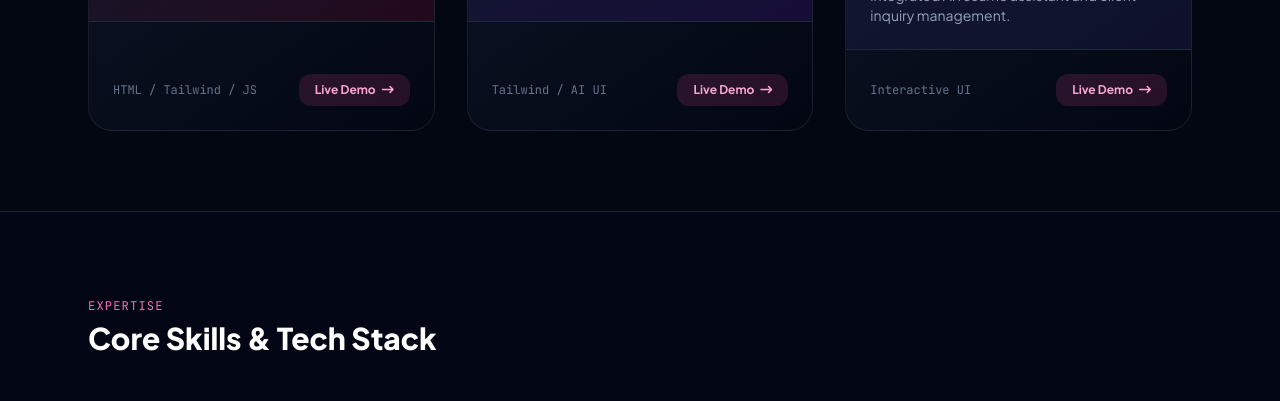
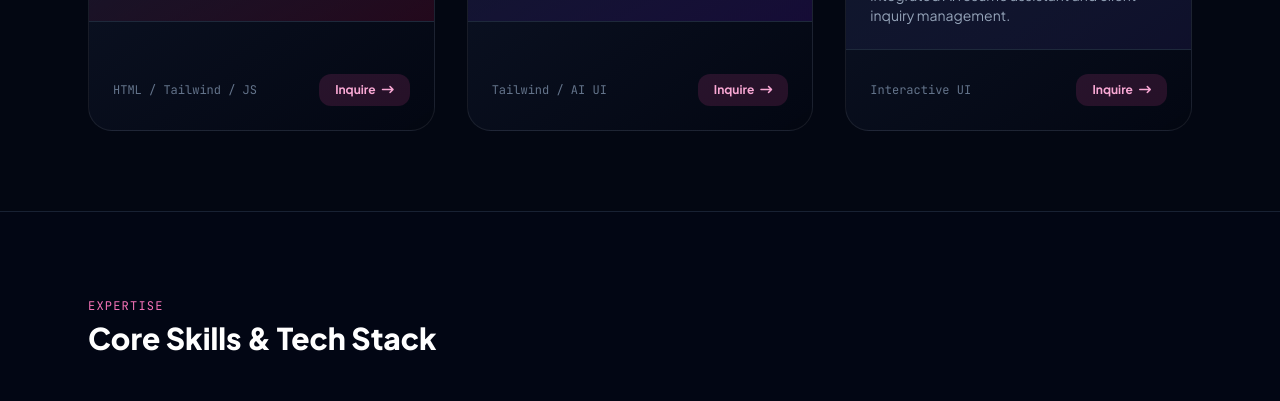
Before and after one commit to AbdulrhmanRamadan221/my-portfolio, a plain HTML site: page index.html in a window 1280 px wide. Shown: the part 1400-1801 px from the top of the page. Drawn offline with nearby package versions, Linux system fonts and the light colour scheme.

Commit message:
Replace 'Live Demo' with 'Inquire' in index.html

```diff
--- a/index.html
+++ b/index.html
@@ -161,8 +161,8 @@
                     </div>
                     <div class="p-6 flex items-center justify-between">
                         <span class="font-mono text-xs text-slate-500">HTML / Tailwind / JS</span>
-                        <a href="code_artifact (1)_2.html" target="_blank" class="px-4 py-2 rounded-xl bg-pink-500/15 hover:bg-pink-500 text-pink-300 hover:text-white font-bold text-xs transition-all flex items-center gap-1.5">
-                            <span class="btn-live-text">Live Demo</span> <i class="fa-solid fa-arrow-right-long"></i>
+                        <a href="#contact" class="px-4 py-2 rounded-xl bg-pink-500/15 hover:bg-pink-500 text-pink-300 hover:text-white font-bold text-xs transition-all flex items-center gap-1.5">
+                            <span class="btn-live-text">Inquire</span> <i class="fa-solid fa-arrow-right-long"></i>
                         </a>
                     </div>
                 </div>
@@ -176,8 +176,8 @@
                     </div>
                     <div class="p-6 flex items-center justify-between">
                         <span class="font-mono text-xs text-slate-500">Tailwind / AI UI</span>
-                        <a href="code_artifact_2.html" target="_blank" class="px-4 py-2 rounded-xl bg-pink-500/15 hover:bg-pink-500 text-pink-300 hover:text-white font-bold text-xs transition-all flex items-center gap-1.5">
-                            <span class="btn-live-text">Live Demo</span> <i class="fa-solid fa-arrow-right-long"></i>
+                        <a href="#contact" class="px-4 py-2 rounded-xl bg-pink-500/15 hover:bg-pink-500 text-pink-300 hover:text-white font-bold text-xs transition-all flex items-center gap-1.5">
+                            <span class="btn-live-text">Inquire</span> <i class="fa-solid fa-arrow-right-long"></i>
                         </a>
                     </div>
                 </div>
@@ -191,8 +191,8 @@
                     </div>
                     <div class="p-6 flex items-center justify-between">
                         <span class="font-mono text-xs text-slate-500">Interactive UI</span>
-                        <a href="code_artifact (2)_2.html" target="_blank" class="px-4 py-2 rounded-xl bg-pink-500/15 hover:bg-pink-500 text-pink-300 hover:text-white font-bold text-xs transition-all flex items-center gap-1.5">
-                            <span class="btn-live-text">Live Demo</span> <i class="fa-solid fa-arrow-right-long"></i>
+                        <a href="#contact" class="px-4 py-2 rounded-xl bg-pink-500/15 hover:bg-pink-500 text-pink-300 hover:text-white font-bold text-xs transition-all flex items-center gap-1.5">
+                            <span class="btn-live-text">Inquire</span> <i class="fa-solid fa-arrow-right-long"></i>
                         </a>
                     </div>
                 </div>
@@ -287,7 +287,7 @@
                 p3Tag: 'Interactive Portfolio',
                 p3Title: 'Interactive Freelancer Portfolio',
                 p3Desc: 'A dynamic developer portfolio featuring an integrated AI resume assistant and client inquiry management.',
-                btnLiveText: 'Live Demo',
+                btnLiveText: 'Inquire',
                 skillsTag: 'EXPERTISE',
                 skillsHeading: 'Core Skills & Tech Stack',
                 contactTag: 'GET IN TOUCH',
@@ -325,7 +325,7 @@
                 p3Tag: 'بورتفوليو تفاعلي',
                 p3Title: 'بورتفوليو المستقل الذكي',
                 p3Desc: 'منصة عرض أعمال ديناميكية تتضمن مساعد سيرة ذاتية ذكي ونظام لإدارة طلبات الشركات والعملاء.',
-                btnLiveText: 'معاينة حية',
+                btnLiveText: 'استفسر',
                 skillsTag: 'الخبرات',
                 skillsHeading: 'المهارات والتقنيات المستخدمة',
                 contactTag: 'تواصل معي',
@@ -372,7 +372,7 @@
 
             document.getElementById('p2-tag').textContent = t.p2Tag;
             document.getElementById('p2-title').textContent = t.p2Title;
-            document.getElementById('p2-desc').textContent = t.p2desc;
+            document.getElementById('p2-desc').textContent = t.p2Desc;
 
             document.getElementById('p3-tag').textContent = t.p3Tag;
             document.getElementById('p3-title').textContent = t.p3Title;
```
